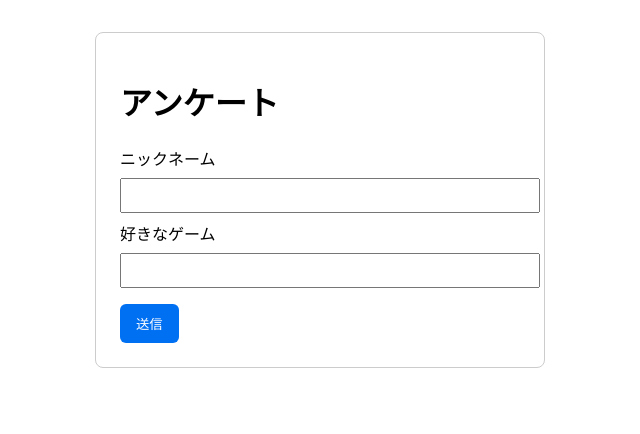
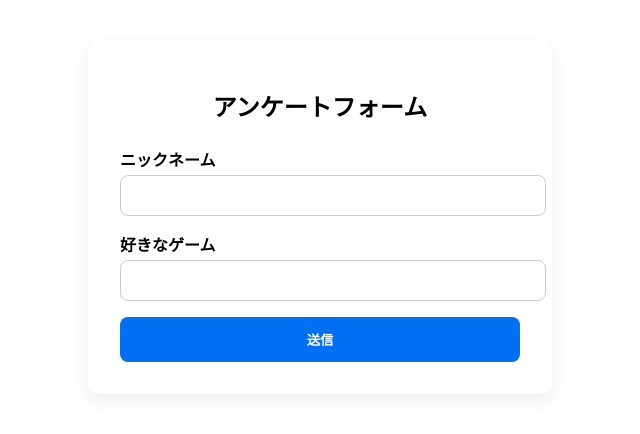
Before and after one commit to tanuki276/toK, a Next.js app: page / in a window 1280 px wide. Shown: the top 434 px of the page, without its empty margins (320-960 px from the left). Built offline with nearby package versions, Linux system fonts and the light colour scheme.

Commit message:
index.js の更新

```diff
--- a/pages/index.js
+++ b/pages/index.js
@@ -1,5 +1,5 @@
-// pages/index.js
 import { useState } from 'react';
+import Head from 'next/head';
 
 export default function Home() {
   const [name, setName] = useState('');
@@ -17,57 +17,109 @@ export default function Home() {
   };
 
   return (
-    <div style={{
-      maxWidth: '400px',
-      margin: '2rem auto',
-      padding: '1.5rem',
-      border: '1px solid #ccc',
-      borderRadius: '8px',
-      fontFamily: 'sans-serif'
-    }}>
-      <h1>アンケート</h1>
+    <>
+      <Head>
+        <title>アンケート</title>
+        <meta name="viewport" content="width=device-width, initial-scale=1" />
+      </Head>
+
+      <div className="container">
+        <h1>アンケートフォーム</h1>
+
         {sent ? (
-        <p>送信ありがとう！</p>
+          <p className="thanks">送信ありがとう！</p>
         ) : (
           <form onSubmit={handleSubmit}>
             <label>
-            ニックネーム<br />
+              ニックネーム
               <input
                 type="text"
                 value={name}
                 onChange={e => setName(e.target.value)}
                 required
-              style={{ width: '100%', padding: '8px', margin: '8px 0' }}
               />
             </label>
-          <br />
+
             <label>
-            好きなゲーム<br />
+              好きなゲーム
               <input
                 type="text"
                 value={game}
                 onChange={e => setGame(e.target.value)}
                 required
-              style={{ width: '100%', padding: '8px', margin: '8px 0' }}
               />
             </label>
-          <br />
-          <button
-            type="submit"
-            style={{
-              backgroundColor: '#0070f3',
-              color: 'white',
-              border: 'none',
-              padding: '10px 16px',
-              borderRadius: '6px',
-              cursor: 'pointer',
-              marginTop: '8px'
-            }}
-          >
-            送信
-          </button>
+
+            <button type="submit">送信</button>
           </form>
         )}
       </div>
+
+      <style jsx>{`
+        body {
+          margin: 0;
+          padding: 0;
+          font-family: 'Segoe UI', sans-serif;
+          background: #f7f8fa;
+        }
+
+        .container {
+          max-width: 400px;
+          margin: 5vh auto;
+          background: white;
+          padding: 2rem;
+          border-radius: 12px;
+          box-shadow: 0 6px 20px rgba(0, 0, 0, 0.08);
+        }
+
+        h1 {
+          font-size: 1.5rem;
+          margin-bottom: 1.5rem;
+          text-align: center;
+        }
+
+        label {
+          display: block;
+          margin-bottom: 1rem;
+          font-weight: 600;
+        }
+
+        input {
+          width: 100%;
+          padding: 0.75rem;
+          margin-top: 0.25rem;
+          border: 1px solid #ccc;
+          border-radius: 8px;
+          outline: none;
+          transition: border-color 0.2s;
+        }
+
+        input:focus {
+          border-color: #0070f3;
+        }
+
+        button {
+          width: 100%;
+          padding: 0.8rem;
+          background: #0070f3;
+          color: white;
+          border: none;
+          border-radius: 8px;
+          font-weight: bold;
+          cursor: pointer;
+          transition: background 0.3s;
+        }
+
+        button:hover {
+          background: #0059c1;
+        }
+
+        .thanks {
+          text-align: center;
+          font-size: 1.1rem;
+          color: #10b981;
+        }
+      `}</style>
+    </>
   );
 }
```
Lines whose indentation alone changed are shown as unchanged.
